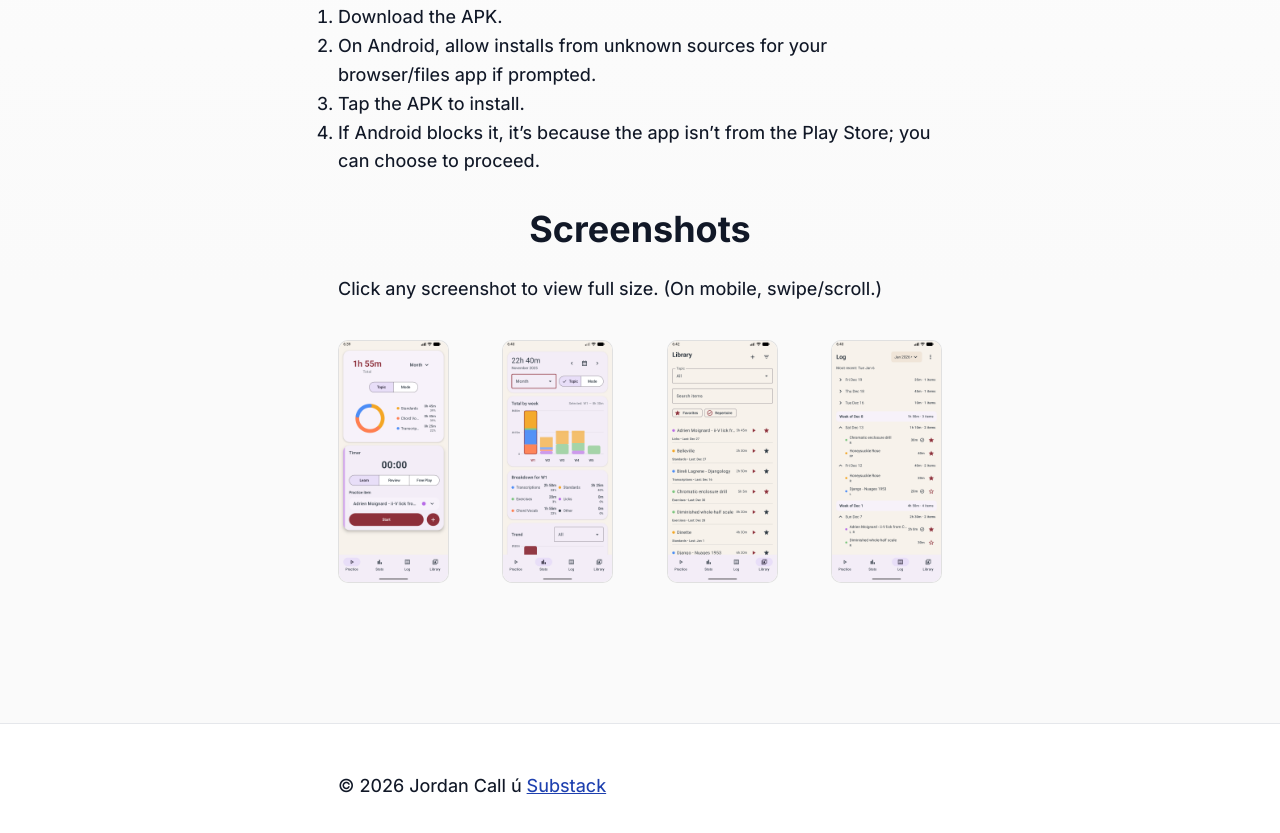
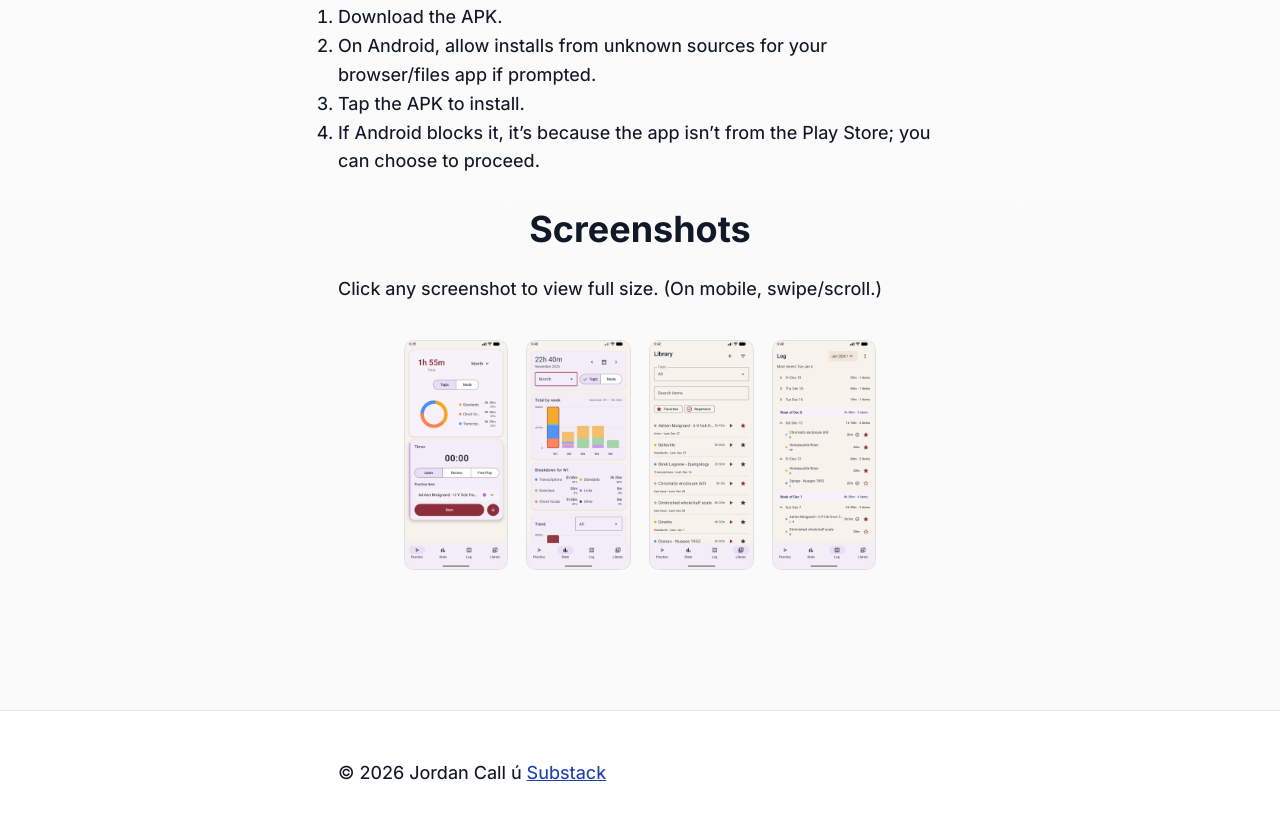
Before and after one commit to jordcall/jordcall.github.io, a website: page djenius.html in a window 1280 px wide. Shown: the part 914-1747 px from the top of the page. Drawn offline with Linux system fonts and the light colour scheme.

Commit message:
stabilize screenshots djenius

```diff
--- a/djenius.html
+++ b/djenius.html
@@ -31,49 +31,33 @@
     <style>
         .djenius-screenshot-strip {
             display: flex;
+            gap: 18px;
+            justify-content: center;
+            align-items: flex-start;
             flex-wrap: nowrap;
-            gap: 18px;
-            align-items: flex-start;
-            justify-content: center;
             overflow-x: auto;
             padding: 12px 0;
-            max-width: 980px;
+            max-width: 760px;
             margin: 0 auto;
-            width: 100%;
+            -webkit-overflow-scrolling: touch;
         }
-        .djenius-screenshot-strip button {
+        .djenius-screenshot-strip a {
             flex: 0 0 auto;
-            scroll-snap-align: start;
             display: inline-block;
-            border: none;
-            background: transparent;
-            padding: 0;
-            cursor: zoom-in;
         }
         .djenius-screenshot-strip img {
-            height: clamp(180px, 19vw, 260px);
+            height: 230px;
             width: auto;
+            display: block;
             border-radius: 10px;
             border: 1px solid rgba(0, 0, 0, 0.12);
             background: #fff;
-            display: block;
             cursor: zoom-in;
-            transition: transform 150ms ease, opacity 150ms ease, box-shadow 150ms ease;
         }
-        @media (min-width: 900px) {
-            .djenius-screenshot-strip {
-                overflow-x: visible;
-                justify-content: space-between;
-            }
-        }
-        .djenius-screenshot-strip button:hover img {
+        .djenius-screenshot-strip a:hover img {
             transform: translateY(-2px);
             opacity: 0.95;
-            box-shadow: 0 6px 16px rgba(0, 0, 0, 0.12);
-        }
-        .djenius-screenshot-strip button:focus-visible img {
-            outline: 2px solid rgba(0, 0, 0, 0.25);
-            outline-offset: 3px;
+            transition: transform 150ms ease, opacity 150ms ease;
         }
         body.djenius-lightbox-open {
             overflow: hidden;
@@ -200,18 +184,18 @@
                 <h2>Screenshots</h2>
                 <p>Click any screenshot to view full size. (On mobile, swipe/scroll.)</p>
                 <div class="djenius-screenshot-strip">
-                    <button type="button" data-index="0" aria-label="Open practice screenshot">
+                    <a href="/assets/images/web/djenius-practice.webp" data-index="0" aria-label="Open practice screenshot">
                         <img src="/assets/images/web/djenius-practice.webp" alt="Practice screen with timer and save button" loading="lazy" />
-                    </button>
-                    <button type="button" data-index="1" aria-label="Open stats screenshot">
+                    </a>
+                    <a href="/assets/images/web/djenius-stats.webp" data-index="1" aria-label="Open stats screenshot">
                         <img src="/assets/images/web/djenius-stats.webp" alt="Stats screen with charts and breakdown" loading="lazy" />
-                    </button>
-                    <button type="button" data-index="2" aria-label="Open library screenshot">
+                    </a>
+                    <a href="/assets/images/web/djenius-library.webp" data-index="2" aria-label="Open library screenshot">
                         <img src="/assets/images/web/djenius-library.webp" alt="Library screen showing items and filters" loading="lazy" />
-                    </button>
-                    <button type="button" data-index="3" aria-label="Open log screenshot">
+                    </a>
+                    <a href="/assets/images/web/djenius-log.webp" data-index="3" aria-label="Open log screenshot">
                         <img src="/assets/images/web/djenius-log.webp" alt="Log screen listing recent practice entries" loading="lazy" />
-                    </button>
+                    </a>
                 </div>
             </div>
 
@@ -307,9 +291,10 @@
             const next = () => updateModal(currentIndex + 1);
             const prev = () => updateModal(currentIndex - 1);
 
-            strip.querySelectorAll("button[data-index]").forEach((button) => {
-                button.addEventListener("click", () => {
-                    const index = Number(button.getAttribute("data-index")) || 0;
+            strip.querySelectorAll("a[data-index]").forEach((link) => {
+                link.addEventListener("click", (event) => {
+                    event.preventDefault();
+                    const index = Number(link.getAttribute("data-index")) || 0;
                     openModal(index);
                 });
             });
```
